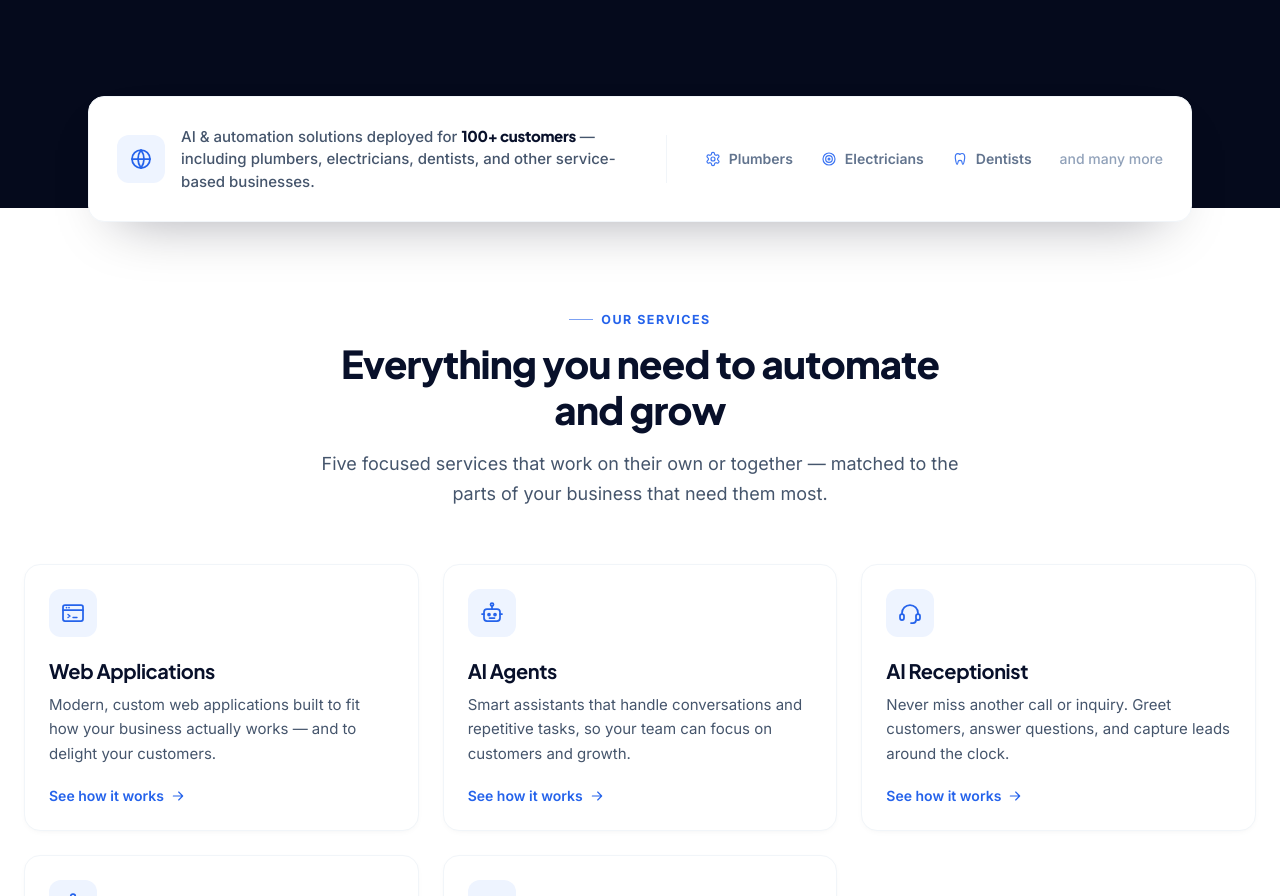
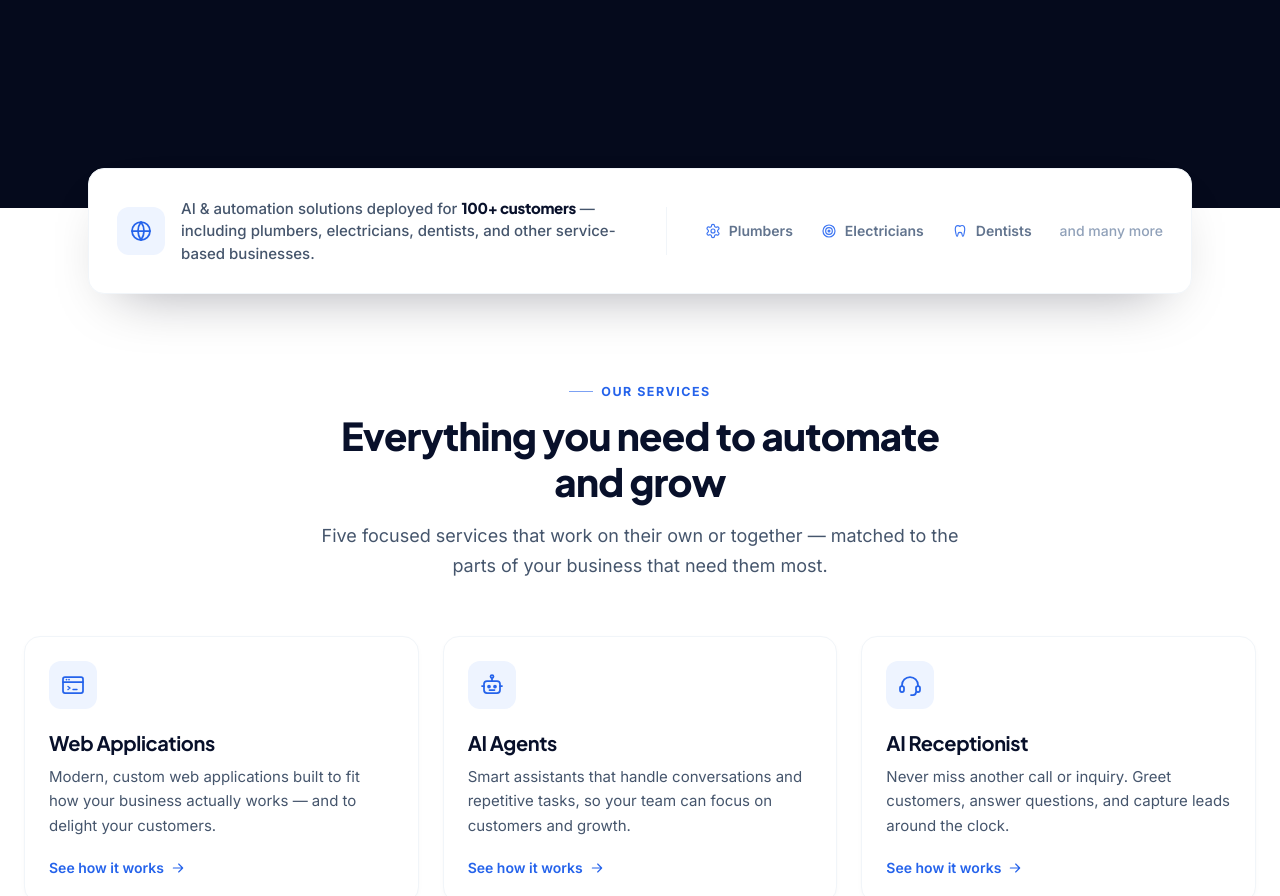
Before and after one commit to sahil932/Mapple_Ai-WebApp, a Next.js app: page / in a window 1280 px wide. Shown: the part 907-1803 px from the top of the page. Built offline with nearby package versions, Linux system fonts and the light colour scheme; no server answers.

Commit message:
Fix hero bottom gap

```diff
--- a/components/TrustBar.tsx
+++ b/components/TrustBar.tsx
@@ -8,7 +8,7 @@ const served = [
 
 export default function TrustBar() {
   return (
-    <div className="relative z-10 mx-auto -mt-24 max-w-6xl px-6 lg:-mt-28">
+    <div className="relative z-10 mx-auto -mt-8 max-w-6xl px-6 lg:-mt-10">
       <div className="rounded-2xl border border-slate-100 bg-white p-6 shadow-[0_24px_60px_-30px_rgba(2,6,23,0.4)] sm:p-7">
         <div className="flex flex-col items-center gap-6 text-center lg:flex-row lg:justify-between lg:text-left">
           <div className="flex items-center gap-4">
```
